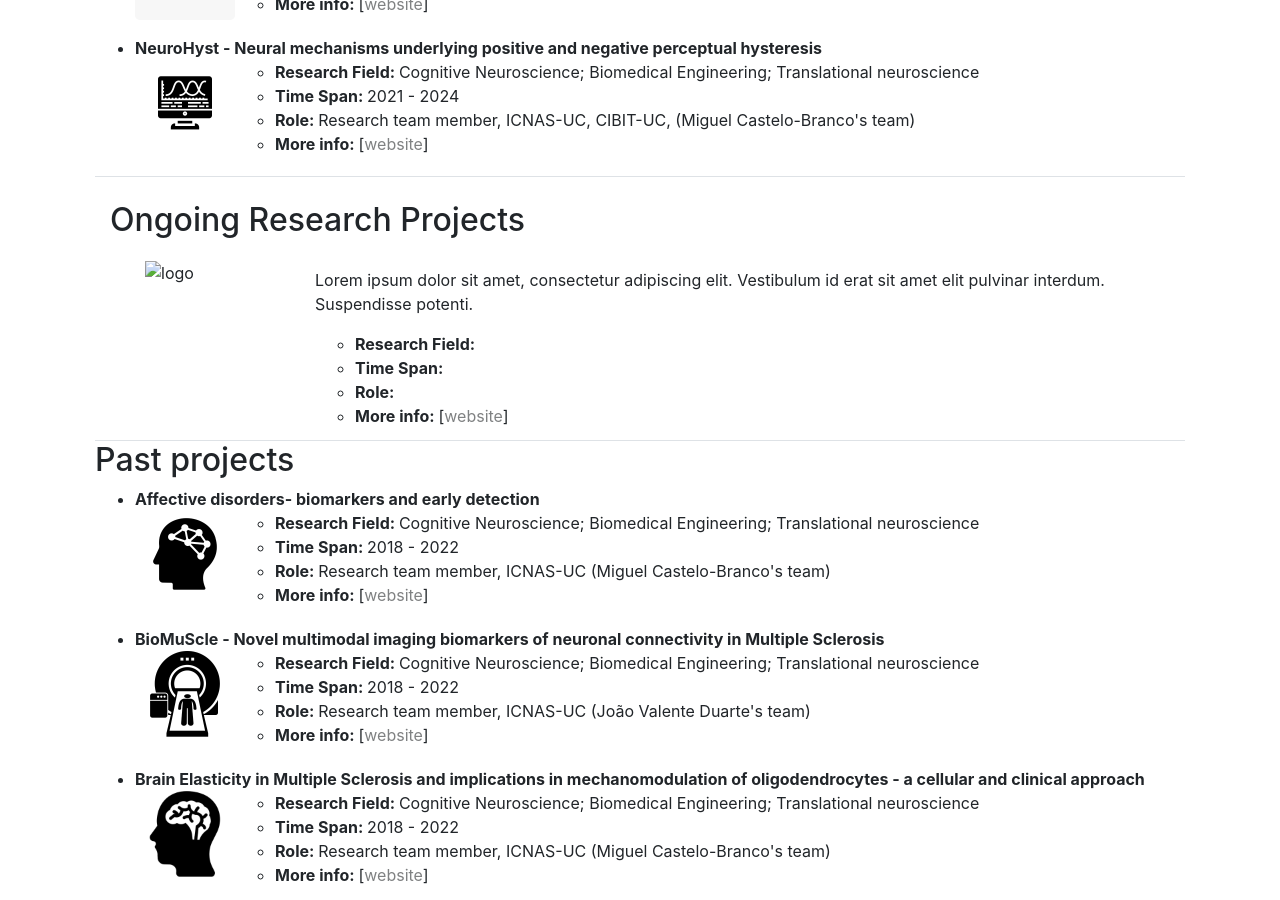
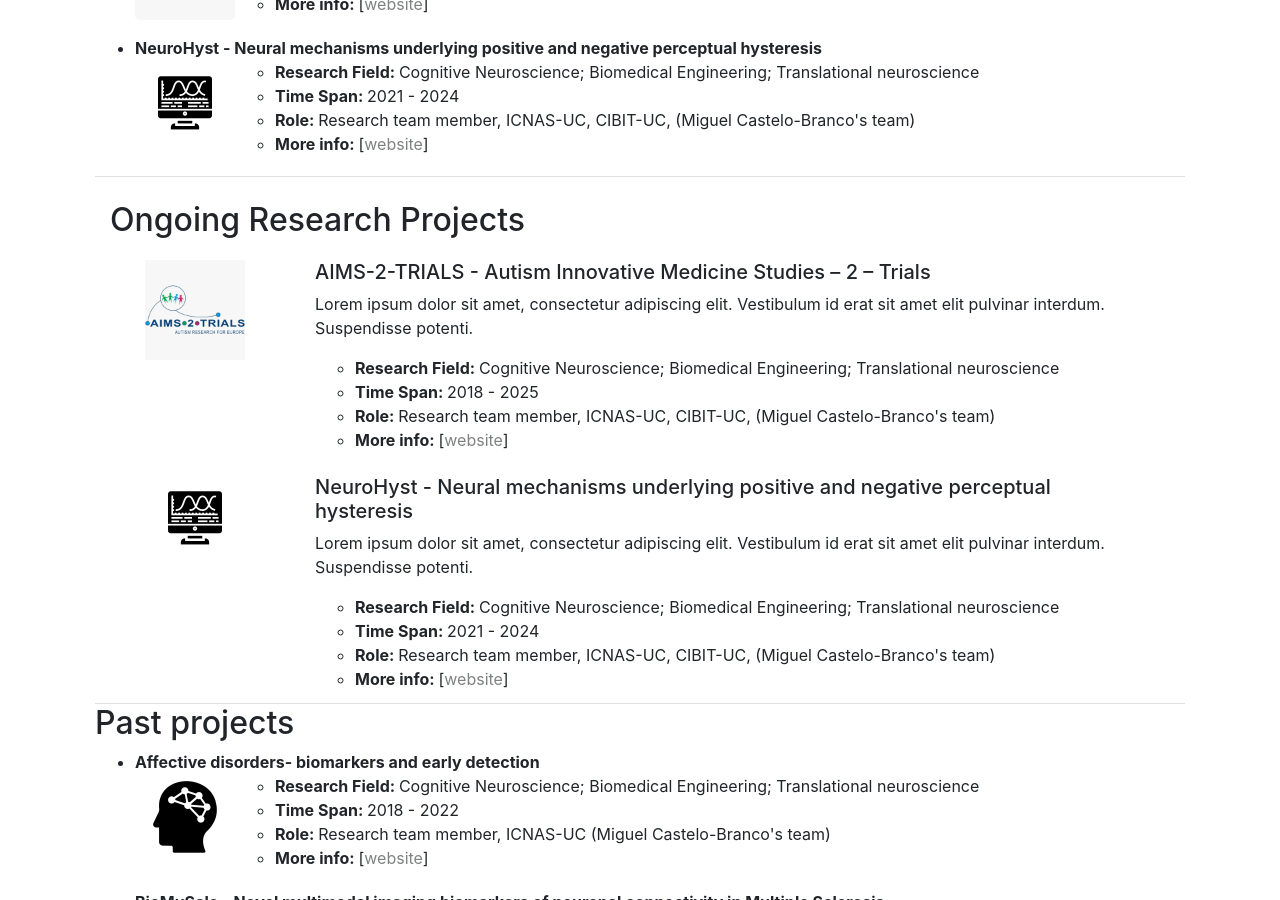
Before and after one commit to ricardomar/ricardomar.github.io, a Jekyll site: the page built from research/index_v2.html, in a window 1280 px wide and 900 px high, scrolled down 282 px. Built offline with Jekyll 4.4.1, drawn with Linux system fonts in a browser that asks for light colours; nearby versions of some CDN libraries.

Commit message:
Update index_v2.html

```diff
--- a/research/index_v2.html
+++ b/research/index_v2.html
@@ -25,11 +25,13 @@ title: Research Projects |
 		</ul>
 		{% endfor %}
 	</div>
+
   <div class="container mt-4 border-bottom">
     <div class="row">
       <div class="col-md-12">
         <h2>Ongoing Research Projects</h2>
         <ul class="list-group">
+		{% for member in site.data.myResearchOngoing %}
           <li class="list-group-item d-flex" style="border: none;">
             <div class="col-md-2">
               <img src="{{member.logo}}" alt="logo" width="100px" class="img-fluid">
@@ -45,6 +47,7 @@ title: Research Projects |
               </ul>
             </div>
           </li>
+		  {% endfor %}
         </ul>
       </div>
     </div>
```
